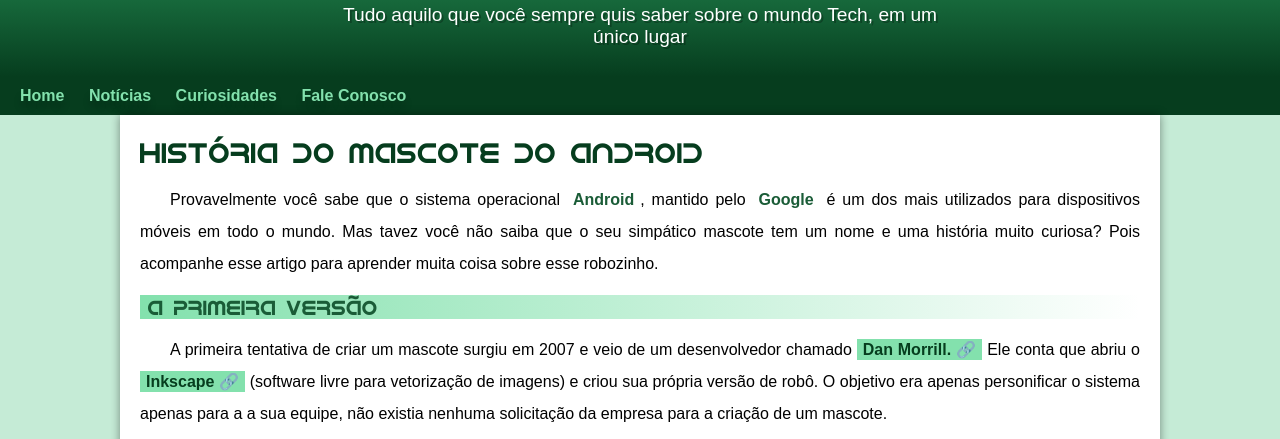
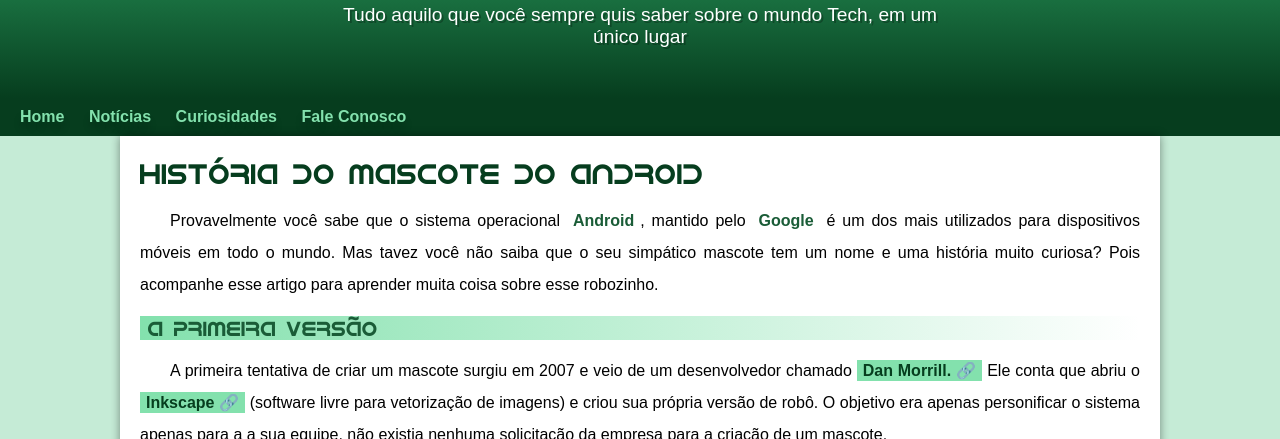
Before and after one commit to Ivan-Snts/Desafio-Site-Android, a plain HTML site: page index.html in a window 1280 px wide. Shown: the part 113-552 px from the top of the page. Drawn offline with Linux system fonts and the light colour scheme.

Commit message:
Correção

```diff
--- a/index.html
+++ b/index.html
@@ -80,7 +80,7 @@
              </aside>
 
 
-            Então é isso! Espero que você tenha gostado do nosso artigo com essa curiosidade sobre o sistema Android e seu simpático mascote.
+            <p >Então é isso! Espero que você tenha gostado do nosso artigo com essa curiosidade sobre o sistema Android e seu simpático mascote.</p>
 
         </article>
     </main>
--- a/style/style.css
+++ b/style/style.css
@@ -57,10 +57,10 @@ header > p {
     font-size: 1.2em;
     color: white;
     max-width: 600px;
-    margin: auto;
-    margin-bottom: 10px;
     padding-left: 10px;
     padding-right: 10px;
+    margin: auto;
+    padding-bottom: 50px;
     text-shadow: 2px 2px 0 rgba(0, 0, 0, 0.272)
 }
 
```
